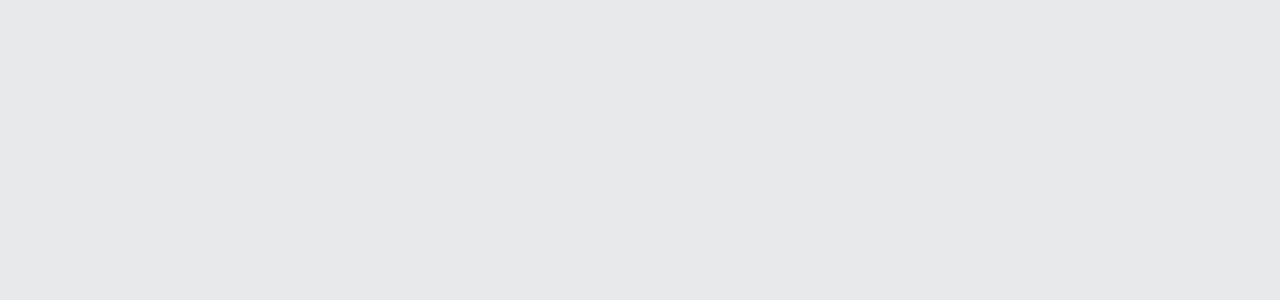
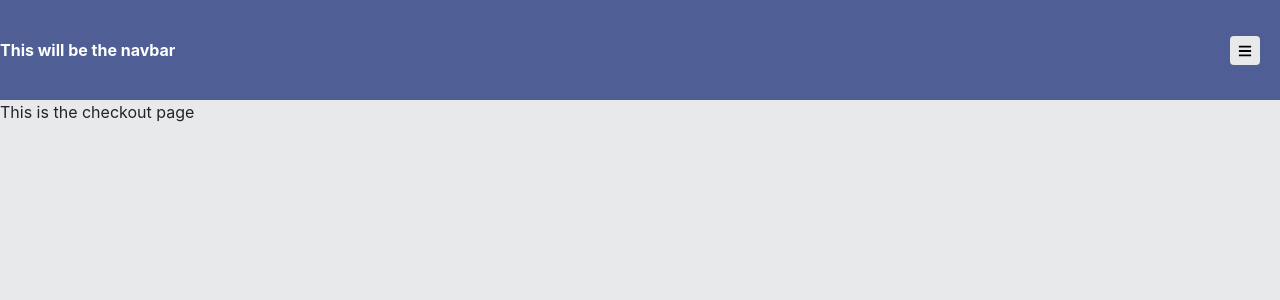
Before and after one commit to petrovskidavid/product-system-project, a React (Create React App) app in the folder client/: page /checkout in a window 1280 px wide. Before the commit this address had no page. Shown: the top 300 px of the page. Built offline with nearby package versions, Linux system fonts and the light colour scheme.

Commit message:
Insured user is logged in in customer side, and created Checkout redirection

```diff
--- a/client/src/App.js
+++ b/client/src/App.js
@@ -3,6 +3,7 @@ import LogInPage from "./pages/LogIn"
 import SignUpPage from "./pages/SignUp"
 import StorePage from "./pages/Store"
 import CartPage from "./pages/Cart"
+import CheckoutPage from "./pages/Checkout"
 import './assets/css/App.css';
 
 export default function App() {
@@ -16,6 +17,7 @@ export default function App() {
           <Route path="/signup" element={<SignUpPage />} />
           <Route path="/store" element={<StorePage />} />
           <Route path="/cart" element={<CartPage />} />
+          <Route path="/checkout" element={<CheckoutPage />} />
         </Routes>
       </BrowserRouter>
     </div>
--- a/client/src/pages/Cart/CartItemCards.js
+++ b/client/src/pages/Cart/CartItemCards.js
@@ -1,10 +1,12 @@
 import { useEffect, useState } from "react"
+import { useNavigate } from "react-router-dom";
 import Axios from "axios";
 import CartItemCard from "../../components/CartItemCard"
 import "../../assets/css/StorePage.css"
 
 export default function CartItemCards() {
 
+    const nav = useNavigate() //< Used to redirect client
     const [cartItemsData, setCartItemsData] = useState([]) //< Holds the list of all the products
     const [productsData, setProductsData] = useState([]) //< Holds the list of all the products
     const [retrievedProducts, setRetrievedProducts] = useState(false)
@@ -12,6 +14,7 @@ export default function CartItemCards() {
     let cartItemCards
     let totalItems = 0
     let totalPrice = 0
+
 
     // Only calls once per render of the component
     useEffect(() => {
@@ -66,7 +69,7 @@ export default function CartItemCards() {
                     <span className="bold">Cart Total ({totalItems} Items):</span> ${totalPrice.toFixed(2)}
                 </div>
 
-                <button className="checkout-button">Checkout</button>
+                <button className="checkout-button" onClick={() => {nav("/checkout")}}>Checkout</button>
             </div>
 
             <div className="cart-item-cards-container">
--- a/client/src/pages/Cart/index.js
+++ b/client/src/pages/Cart/index.js
@@ -1,8 +1,20 @@
+import { useEffect } from "react"
+import { useNavigate } from "react-router-dom";
 import Navbar from "../../components/Navbar"
 import CartItemCards from "./CartItemCards";
 import "../../assets/css/CartPage.css"
 
 export default function CartPage() {
+
+    const nav = useNavigate() //< Used to redirect client
+
+    useEffect(() => {
+        if(localStorage.getItem("customerEmail") === null)
+        {
+            nav("/")
+        }
+    }, [nav])
+
 
     return (
         <div>
--- /dev/null
+++ b/client/src/pages/Checkout/index.js
@@ -0,0 +1,12 @@
+import Navbar from "../../components/Navbar"
+
+
+export default function CheckoutPage() {
+
+    return (
+        <div>
+            <Navbar />
+            This is the checkout page
+        </div>
+    )
+}
```
Also changed, not shown: client/src/pages/Checkout/CheckoutForm.js (added).
